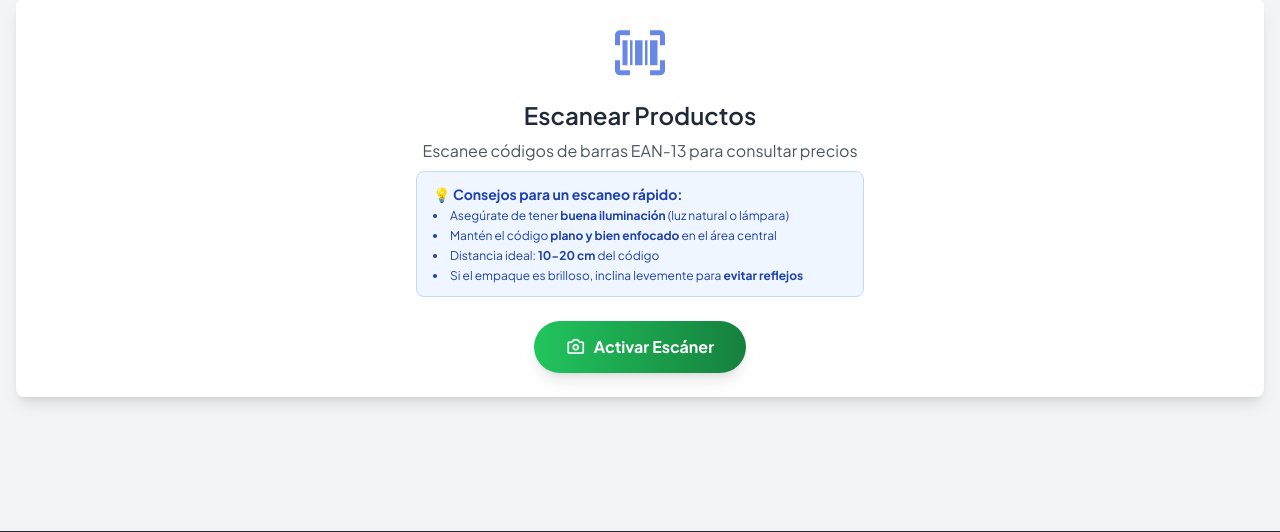
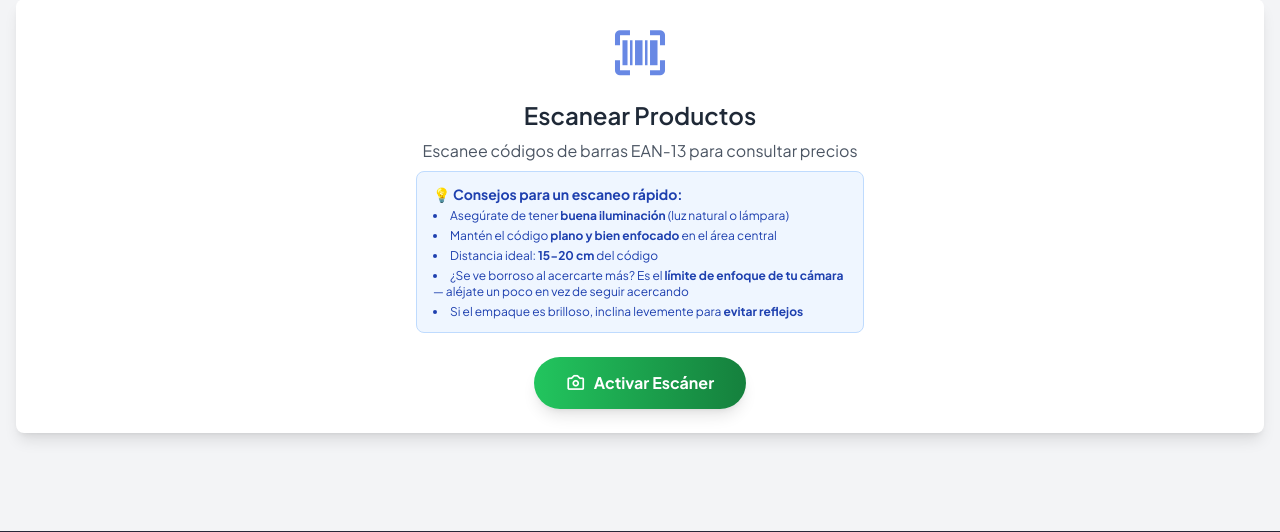
Before and after one commit to Kadir011/Sistema-de-Ventas-Supermercado, a Django app: page /scan_barcode/ in a window 1280 px wide. Shown: the part 89-621 px from the top of the page. Run offline with Django 5.2, Linux system fonts and the light colour scheme; data that the repository does not hold is empty; some libraries are stand-ins or nearby versions.

Commit message:
Actualiza consejos de escaneo para mejorar la claridad y la usabilidad, ajustando la distancia ideal y añadiendo información sobre el enfoque de la cámara.

```diff
--- a/static/js/scan_barcode.js
+++ b/static/js/scan_barcode.js
@@ -42,7 +42,7 @@ document.addEventListener('DOMContentLoaded', function () {
        tiempo sin ni siquiera eso, el problema es de encuadre/luz/enfoque,
        y se lo decimos al usuario en vez de dejarlo esperando a ciegas. */
     const STALL_TIPS = [
-        { ms: 8000,  text: '💡 Acerca más el código, a unos 10-15 cm', color: 'blue' },
+        { ms: 8000,  text: '💡 Prueba a 15-20 cm — si se ve borroso al acercarte más, es el límite de enfoque de tu cámara, aléjate un poco', color: 'blue' },
         { ms: 15000, text: '💡 Mejora la iluminación o evita reflejos en el empaque', color: 'blue' },
         { ms: 22000, text: '🥫 ¿Es una lata o botella? Gírala hasta que el código quede lo más plano posible hacia la cámara', color: 'blue' },
         { ms: 30000, text: '⌨️ ¿Sigue sin leer? Usa "Ingresar código manualmente" abajo', color: 'blue' },
@@ -192,9 +192,16 @@ document.addEventListener('DOMContentLoaded', function () {
     }
 
     /* ── Aplicar constraints avanzadas de cámara (CRÍTICO) ──
-       Se intenta aplicar focusMode y zoom DESPUÉS de iniciar Quagga,
-       dentro de un try/catch. Si el navegador no lo soporta (Firefox,
-       Safari antiguo), se ignora silenciosamente sin romper el escáner. */
+       Se intenta aplicar focusMode/zoom DESPUÉS de iniciar Quagga, dentro
+       de un try/catch. Si el navegador no lo soporta (Firefox, Safari en
+       iOS no soporta NINGUNA de estas constraints — limitación de WebKit,
+       no nuestra), se ignora silenciosamente sin romper el escáner.
+
+       Para códigos de barras la cámara necesita enfocar CERCA (8-20cm),
+       distinto del enfoque "normal" que prioriza objetos a media/larga
+       distancia. Donde el navegador expone las capacidades reales del
+       lente (mayormente Android Chrome), sesgamos el enfoque hacia el
+       extremo cercano de su rango en vez de dejarlo en automático puro. */
     async function applyAdvancedCameraConstraints() {
         try {
             const video = document.querySelector('#interactive video');
@@ -203,13 +210,37 @@ document.addEventListener('DOMContentLoaded', function () {
             const track = video.srcObject.getVideoTracks()[0];
             if (!track || typeof track.applyConstraints !== 'function') return;
 
-            await track.applyConstraints({
-                advanced: [
-                    { focusMode: 'continuous' },
-                    { exposureMode: 'continuous' },
-                    { whiteBalanceMode: 'continuous' },
-                ]
-            });
+            const advanced = [
+                { focusMode: 'continuous' },
+                { exposureMode: 'continuous' },
+                { whiteBalanceMode: 'continuous' },
+            ];
+
+            if (typeof track.getCapabilities === 'function') {
+                const caps = track.getCapabilities();
+
+                // Si el dispositivo expone un rango de distancia de enfoque,
+                // lo sesgamos al 15% más cercano de su rango — más útil para
+                // códigos de barras a poca distancia que el punto medio que
+                // suele usar el autoenfoque genérico.
+                if (caps.focusDistance) {
+                    const nearBias = caps.focusDistance.min +
+                        (caps.focusDistance.max - caps.focusDistance.min) * 0.15;
+                    advanced.push({ focusDistance: nearBias });
+                }
+
+                // Si soporta zoom, acercamos un poco de forma óptica/digital
+                // — así el código se ve más grande SIN que el usuario tenga
+                // que acercar el teléfono más allá de la distancia mínima
+                // de enfoque de su cámara (que es justo lo que causa el
+                // desenfoque al acercarse demasiado).
+                if (caps.zoom) {
+                    const modestZoom = Math.min(caps.zoom.max, Math.max(caps.zoom.min, caps.zoom.min + (caps.zoom.max - caps.zoom.min) * 0.25));
+                    advanced.push({ zoom: modestZoom });
+                }
+            }
+
+            await track.applyConstraints({ advanced });
         } catch (e) {
             /* Ignorado — el escáner funciona sin estas optimizaciones */
         }
--- a/templates/super/products/scan_barcode.html
+++ b/templates/super/products/scan_barcode.html
@@ -19,7 +19,8 @@
             <ul class="list-disc list-inside space-y-1 text-xs">
                 <li>Asegúrate de tener <strong>buena iluminación</strong> (luz natural o lámpara)</li>
                 <li>Mantén el código <strong>plano y bien enfocado</strong> en el área central</li>
-                <li>Distancia ideal: <strong>10-20 cm</strong> del código</li>
+                <li>Distancia ideal: <strong>15-20 cm</strong> del código</li>
+                <li>¿Se ve borroso al acercarte más? Es el <strong>límite de enfoque de tu cámara</strong> — aléjate un poco en vez de seguir acercando</li>
                 <li>Si el empaque es brilloso, inclina levemente para <strong>evitar reflejos</strong></li>
             </ul>
         </div>
```
